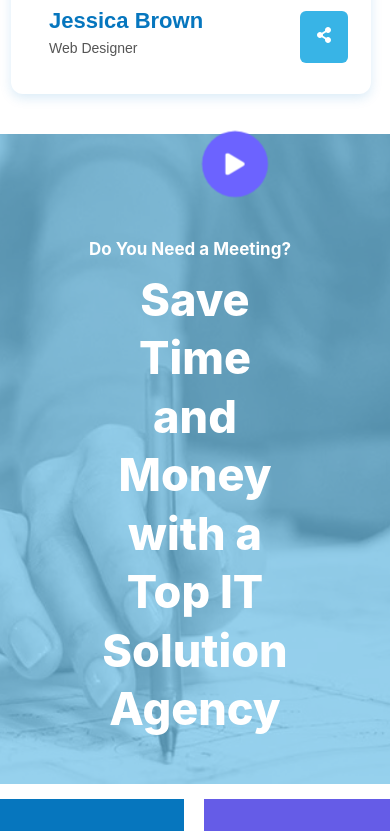
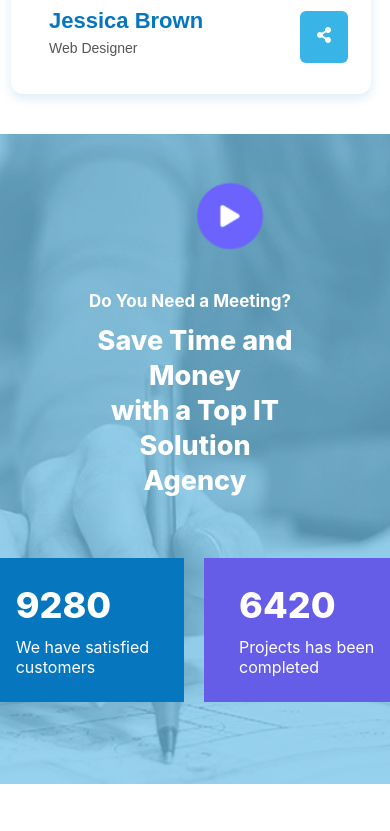
Before and after one commit to sujalkakadiya34/iwetechs, a React (Create React App) app: page / in a window 390 px wide. Shown: the part 6640-7471 px from the top of the page. Built offline with nearby package versions, Linux system fonts and the light colour scheme.

Commit message:
check solutionimage.js responsive

```diff
--- a/src/AboutCompany.css
+++ b/src/AboutCompany.css
@@ -795,5 +795,4 @@ body {
   }
 }
 
-
 /* end  AboutCompany page css */
--- a/src/App.css
+++ b/src/App.css
@@ -1613,6 +1613,7 @@ body {
   margin-top: -8px;
   font-weight: 800;
   line-height: 1.3;
+  font-size: 45px;
 }
 
 /* Right Side */
--- a/src/News.js
+++ b/src/News.js
@@ -54,7 +54,7 @@ function News() {
                 </span>
                 </div>
               <h3 className="news-title">{news.title}</h3>
-              <a href="https://iwetechs.vercel.app/" className="read-more">
+              <a href="#" className="read-more">
                 READ MORE
               </a>
             </div>
--- a/src/Solutionimage.js
+++ b/src/Solutionimage.js
@@ -29,7 +29,7 @@ function Solutionimage() {
               <p className="solutionimage-subtitle">
                 <b>Do You Need a Meeting?</b>
               </p>
-              <h1 className="solutionimage-title-si" style={{ fontSize: 45 }}>
+              <h1 className="solutionimage-title-si">
                 Save Time and Money <br />
                 with a Top IT Solution <br />
                 Agency
--- a/src/rspsv.css
+++ b/src/rspsv.css
@@ -738,7 +738,7 @@ html, body {
 
 @media (max-width: 600px) {
   .solutionimage-title-si {
-    font-size: 20px;
+    font-size: 27px;
     margin-left: 70px;
   }
 
@@ -747,13 +747,14 @@ html, body {
   }
 
   .solutionimage-play{
-    margin-left: 180px;
+    margin-left: 175px;
   }
 
   .solutionimage-box {
     padding: 15px;
     margin-bottom: 10px;
   }
+
   .solutionimage-right {
     margin-left: -100px;
   }
```
Also changed, not shown: 12 other files (tests, documents, lock files or other folders).
